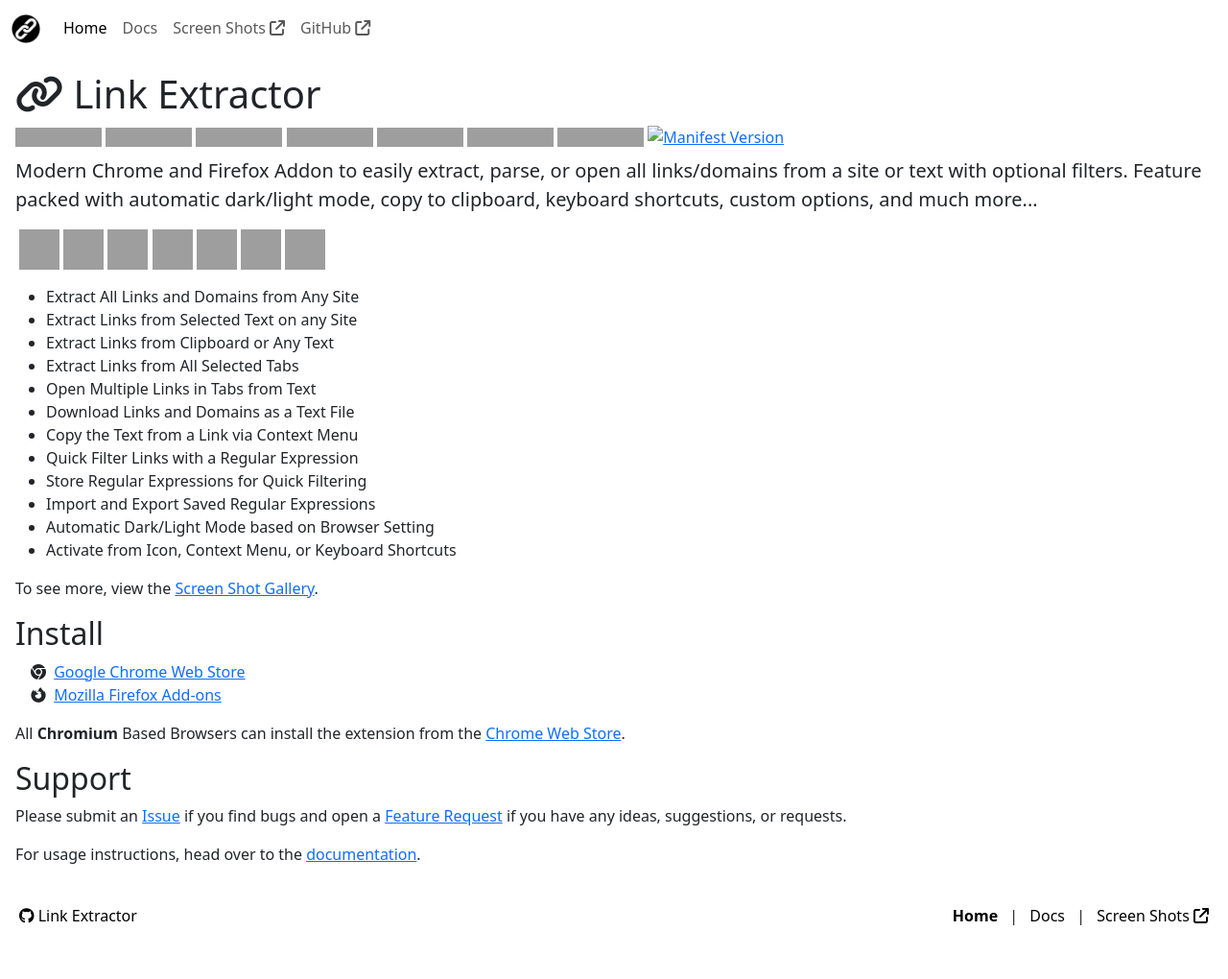
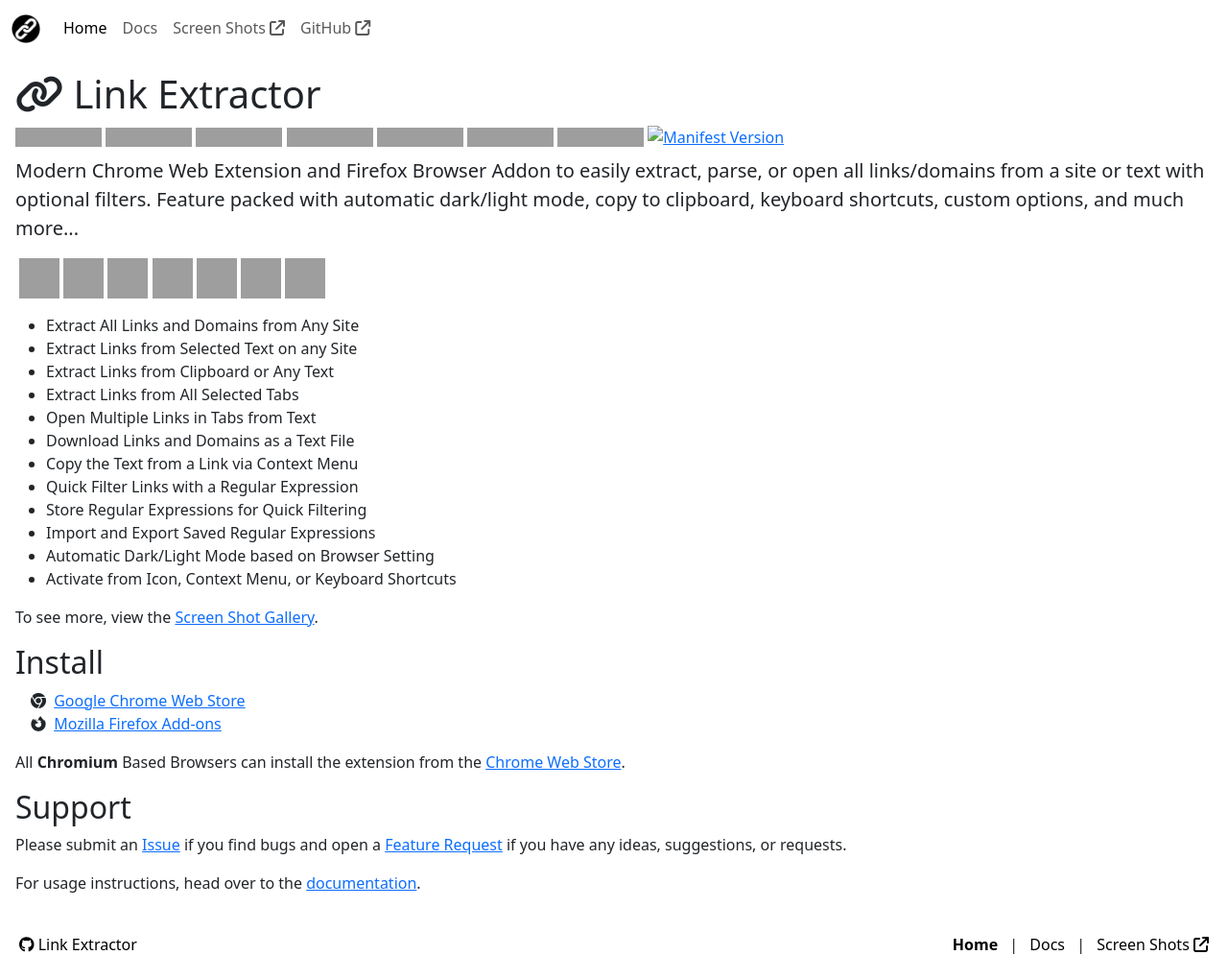
Before and after one commit to cssnr/link-extractor-site, a Jekyll site: the page built from index.html, in a window 1280 px wide, cut to the strip 0-1020 px from the top of the page. Shown: the whole strip at 96% size. Built offline with Jekyll 4.4.1, drawn with Linux system fonts in a browser that asks for light colours; before the commit the page ends 990 px from its top, so only the background shows below that; grey boxes are pictures that could not be loaded.

Commit message:
Update docs.html

```diff
--- a/_layouts/default.html
+++ b/_layouts/default.html
@@ -72,7 +72,7 @@
     <div class="container-fluid">
         <div class="row">
             <div class="col-12 col-sm-4">
-                <p><a class="link-body-emphasis text-decoration-none" href="{{ site.github_url }}#readme" target="_blank">
+                <p><a class="link-body-emphasis text-decoration-none" href="{{ site.github_url }}" target="_blank">
                     <i class="fab fa-github"></i> {{ site.site_name }}</a></p>
             </div>
             <div class="col-12 col-sm-8 text-sm-end">
--- a/docs.html
+++ b/docs.html
@@ -9,7 +9,7 @@
 
 <p class="lead"><a href="#configure">Configure</a> | <a href="#usage">Usage</a> | <a href="#options">Options</a></p>
 
-<p>Please view the <a href="{{ site.github_url }}#readme" target="_blank">README.md</a> for more information.</p>
+<p>Please view the <a href="{{ site.github_url }}?tab=readme-ov-file#readme" target="_blank">README.md</a> for more information.</p>
 
 <h2 id="configure">Configure</h2>
 <hr class="mt-0">
--- a/index.html
+++ b/index.html
@@ -27,7 +27,7 @@
 </div>
 
 <p class="lead">
-    Modern Chrome and Firefox Addon to easily extract, parse, or open all links/domains from a site or text with optional filters.
+    Modern Chrome Web Extension and Firefox Browser Addon to easily extract, parse, or open all links/domains from a site or text with optional filters.
     Feature packed with automatic dark/light mode, copy to clipboard, keyboard shortcuts, custom options, and much more...
 </p>
 
@@ -84,9 +84,9 @@
 
 <p>
     Please submit an
-    <a href="{{ site.github_url }}/issues/new" target="_blank">Issue</a>
+    <a href="{{ site.github_url }}/issues" target="_blank">Issue</a>
     if you find bugs and open a
-    <a href="{{ site.github_url }}/discussions/new?category=feature-requests" target="_blank">Feature Request</a>
+    <a href="{{ site.github_url }}/discussions/categories/feature-requests" target="_blank">Feature Request</a>
     if you have any ideas, suggestions, or requests.
 </p>
 
```
